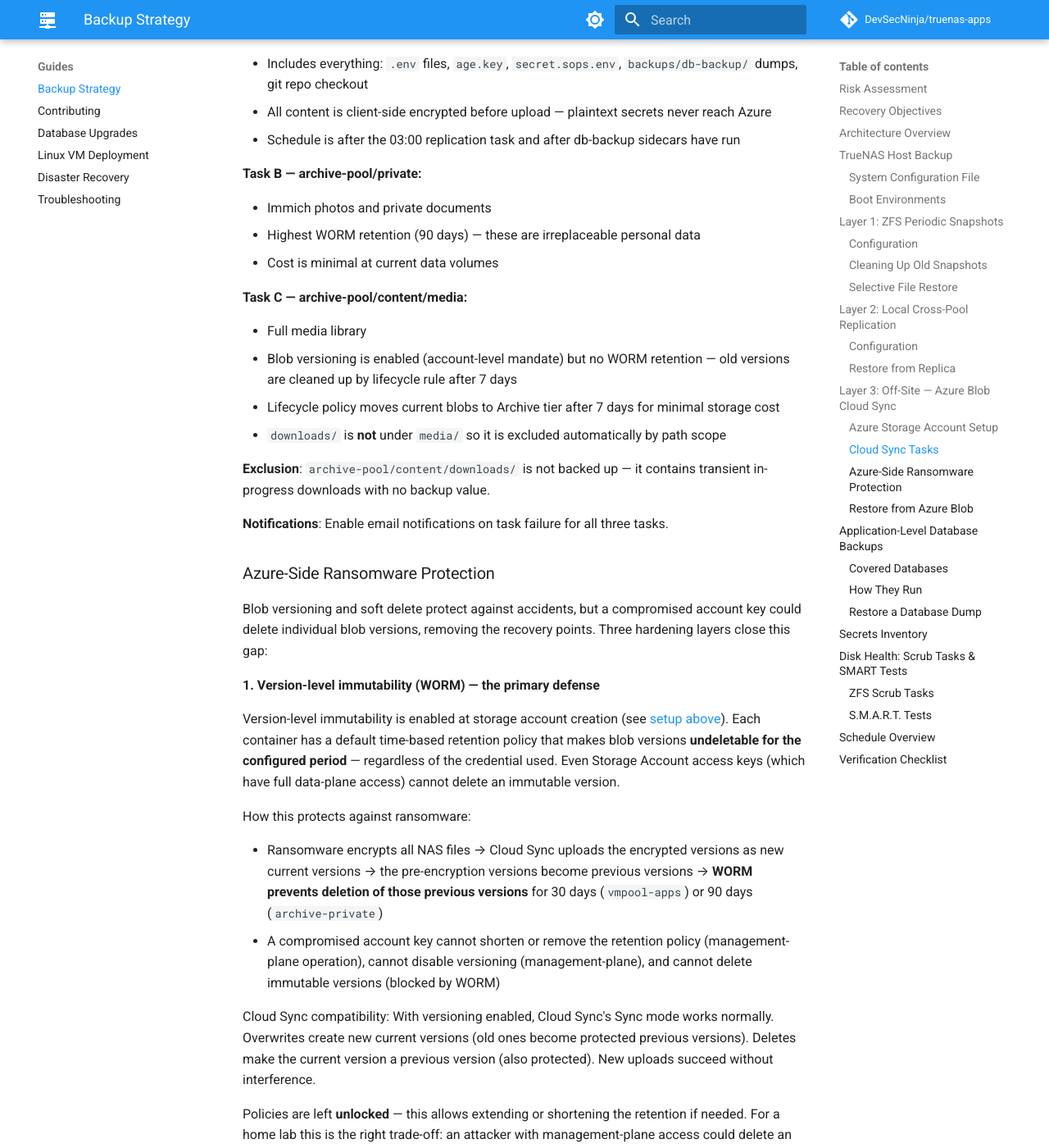
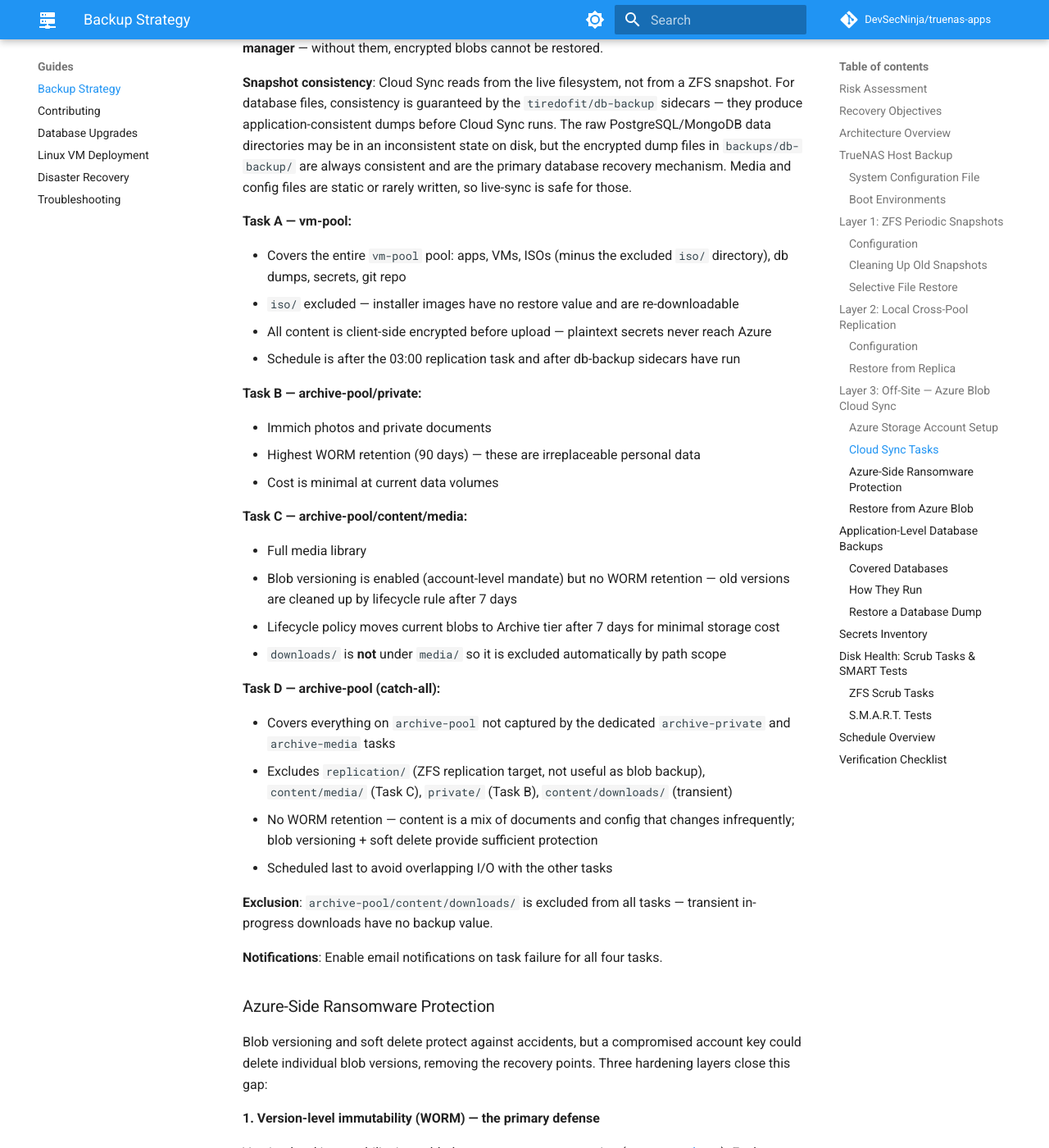
Before and after one commit to DevSecNinja/truenas-apps, an MkDocs documentation site: the page built from docs/BACKUP.md, in a window 1280 px wide and 1400 px high, scrolled down 11067 px. Shown: the whole window at 82% size. Built offline with MkDocs 1.6.1 and Material for MkDocs 9.7.7, drawn with Linux system fonts in a browser that asks for light colours; comment, search, counter and statistics services are not loaded; some of the changed text lies outside the part shown.

Commit message:
docs: update backup documentation to correct references to 'vm-pool' and enhance clarity on Cloud Sync tasks

````diff
--- a/docs/BACKUP.md
+++ b/docs/BACKUP.md
@@ -38,7 +38,7 @@
     end
 
     subgraph Azure["Azure Blob Storage\n(encrypted uploads)"]
-        B1["vmpool-apps\nCool tier"]
+        B1["vm-pool\nCool tier"]
         B2["archive-private\nCool tier"]
         B3["archive-media\nArchive tier"]
     end
@@ -75,7 +75,7 @@
 
 Also save an initial **system debug file** (~6 MB `.tgz`) via **System → Advanced Settings → Save Debug** as a baseline reference. Upload it to the same password manager entry.
 
-To include the config file in automated off-site backups, save it into the git repo tree (e.g. `/mnt/vm-pool/apps/truenas-config/`) so it gets picked up by the `vmpool-apps` Cloud Sync task. The file is client-side encrypted before upload.
+To include the config file in automated off-site backups, save it into the git repo tree (e.g. `/mnt/vm-pool/apps/truenas-config/`) so it gets picked up by the `vm-pool` Cloud Sync task. The file is client-side encrypted before upload.
 
 ### Boot Environments
 
@@ -157,7 +157,7 @@
 
 ### Configuration
 
-1. Create the **parent container** dataset in TrueNAS → Datasets → Add Dataset. The replication task will create the child (`vm-pool-apps`) automatically on first run — do not pre-create it.
+1. Create the **parent container** dataset in TrueNAS → Datasets → Add Dataset. The replication task will create the child (`vm-pool`) automatically on first run — do not pre-create it.
 
    | Setting            | Value                                                                                  |
    | ------------------ | -------------------------------------------------------------------------------------- |
@@ -268,15 +268,16 @@
 
 > **Important**: Version-level immutability cannot be disabled once enabled. This is intentional — it prevents a compromised credential from removing the protection. See [Azure-Side Ransomware Protection](#azure-side-ransomware-protection).
 
-Create three blob containers (all with version-level immutability support inherited from the account):
+Create four blob containers (all with version-level immutability support inherited from the account):
 
-| Container         | WORM retention (default) | Soft delete (blobs) | Purpose                                    |
-| ----------------- | ------------------------ | ------------------- | ------------------------------------------ |
-| `vmpool-apps`     | **30 days** (unlocked)   | 14 days             | App databases, state, secrets, config      |
-| `archive-private` | **90 days** (unlocked)   | 30 days             | Immich photos, private documents           |
-| `archive-media`   | None                     | 14 days             | Media library (movies, music, TV, YouTube) |
+| Container         | WORM retention (default) | Soft delete (blobs) | Purpose                                                                |
+| ----------------- | ------------------------ | ------------------- | ---------------------------------------------------------------------- |
+| `vm-pool`         | **30 days** (unlocked)   | 14 days             | Apps, VMs, db dumps, secrets, config (whole pool)                      |
+| `archive-pool`    | None                     | 14 days             | Catch-all: docs, config — excludes replication/media/private/downloads |
+| `archive-private` | **90 days** (unlocked)   | 30 days             | Immich photos, private documents                                       |
+| `archive-media`   | None                     | 14 days             | Media library (movies, music, TV, YouTube)                             |
 
-The **WORM retention** column is the default time-based retention policy for each container. During the retention period, blob versions **cannot be deleted by any credential** — not even account keys. Leave policies **unlocked** (allows adjustment; locking is for regulatory compliance). The `archive-media` container has no retention policy — media is replaceable and the versioning + lifecycle overhead should be kept minimal.
+The **WORM retention** column is the default time-based retention policy for each container. During the retention period, blob versions **cannot be deleted by any credential** — not even account keys. Leave policies **unlocked** (allows adjustment; locking is for regulatory compliance). The `archive-pool` and `archive-media` containers have no retention policy — their content is either replaceable or already covered by the pool-level policy elsewhere.
 
 For the `archive-media` container, create two **Lifecycle Management** rules:
 
@@ -291,21 +292,23 @@
 
 Create these tasks in TrueNAS → Data Protection → Cloud Sync Tasks. **All tasks use TrueNAS encryption** (rclone crypt) — data is encrypted on the NAS before upload.
 
-| Task | Source path                       | Azure container   | Schedule    | Transfer mode |
-| ---- | --------------------------------- | ----------------- | ----------- | ------------- |
-| A    | `/mnt/vm-pool/apps`               | `vmpool-apps`     | Daily 04:00 | Sync          |
-| B    | `/mnt/archive-pool/private`       | `archive-private` | Daily 05:00 | Sync          |
-| C    | `/mnt/archive-pool/content/media` | `archive-media`   | Daily 06:00 | Sync          |
+| Task | Source path                       | Exclude                                                                    | Azure container   | Schedule    | Transfer mode |
+| ---- | --------------------------------- | -------------------------------------------------------------------------- | ----------------- | ----------- | ------------- |
+| A    | `/mnt/vm-pool`                    | `iso/`, `.zfs`                                                             | `vm-pool`         | Daily 04:00 | Sync          |
+| B    | `/mnt/archive-pool/private`       | `.zfs`                                                                     | `archive-private` | Daily 05:00 | Sync          |
+| C    | `/mnt/archive-pool/content/media` | `.zfs`                                                                     | `archive-media`   | Daily 06:00 | Sync          |
+| D    | `/mnt/archive-pool`               | `replication/`, `content/media/`, `private/`, `content/downloads/`, `.zfs` | `archive-pool`    | Daily 07:00 | Sync          |
 
 **Exclude `.zfs` directories**: On every Cloud Sync task, add `.zfs` (or `.zfs/**`) to the **Exclude** list. Without this, rclone may traverse `.zfs/snapshot/` directories and upload every historical snapshot — multiplying storage costs and upload time. This is the most common Cloud Sync misconfiguration.
 
-**Encryption**: When creating each task, enable **Encryption** in the task settings. TrueNAS will prompt for a passphrase and salt. Use the same passphrase for all three tasks (simpler key management) or unique ones per task (stronger isolation). **Store the passphrase and salt in your password manager** — without them, encrypted blobs cannot be restored.
+**Encryption**: When creating each task, enable **Encryption** in the task settings. TrueNAS will prompt for a passphrase and salt. Use the same passphrase for all four tasks (simpler key management) or unique ones per task (stronger isolation). **Store the passphrase and salt in your password manager** — without them, encrypted blobs cannot be restored.
 
 **Snapshot consistency**: Cloud Sync reads from the live filesystem, not from a ZFS snapshot. For database files, consistency is guaranteed by the `tiredofit/db-backup` sidecars — they produce application-consistent dumps before Cloud Sync runs. The raw PostgreSQL/MongoDB data directories may be in an inconsistent state on disk, but the encrypted dump files in `backups/db-backup/` are always consistent and are the primary database recovery mechanism. Media and config files are static or rarely written, so live-sync is safe for those.
 
-**Task A — vm-pool/apps:**
+**Task A — vm-pool:**
 
-- Includes everything: `.env` files, `age.key`, `secret.sops.env`, `backups/db-backup/` dumps, git repo checkout
+- Covers the entire `vm-pool` pool: apps, VMs, ISOs (minus the excluded `iso/` directory), db dumps, secrets, git repo
+- `iso/` excluded — installer images have no restore value and are re-downloadable
 - All content is client-side encrypted before upload — plaintext secrets never reach Azure
 - Schedule is after the 03:00 replication task and after db-backup sidecars have run
 
@@ -322,9 +325,16 @@
 - Lifecycle policy moves current blobs to Archive tier after 7 days for minimal storage cost
 - `downloads/` is **not** under `media/` so it is excluded automatically by path scope
 
-**Exclusion**: `archive-pool/content/downloads/` is not backed up — it contains transient in-progress downloads with no backup value.
+**Task D — archive-pool (catch-all):**
 
-**Notifications**: Enable email notifications on task failure for all three tasks.
+- Covers everything on `archive-pool` not captured by the dedicated `archive-private` and `archive-media` tasks
+- Excludes `replication/` (ZFS replication target, not useful as blob backup), `content/media/` (Task C), `private/` (Task B), `content/downloads/` (transient)
+- No WORM retention — content is a mix of documents and config that changes infrequently; blob versioning + soft delete provide sufficient protection
+- Scheduled last to avoid overlapping I/O with the other tasks
+
+**Exclusion**: `archive-pool/content/downloads/` is excluded from all tasks — transient in-progress downloads have no backup value.
+
+**Notifications**: Enable email notifications on task failure for all four tasks.
 
 ### Azure-Side Ransomware Protection
 
@@ -336,7 +346,7 @@
 
 How this protects against ransomware:
 
-- Ransomware encrypts all NAS files → Cloud Sync uploads the encrypted versions as new current versions → the pre-encryption versions become previous versions → **WORM prevents deletion of those previous versions** for 30 days (`vmpool-apps`) or 90 days (`archive-private`)
+- Ransomware encrypts all NAS files → Cloud Sync uploads the encrypted versions as new current versions → the pre-encryption versions become previous versions → **WORM prevents deletion of those previous versions** for 30 days (`vm-pool`) or 90 days (`archive-private`)
 - A compromised account key cannot shorten or remove the retention policy (management-plane operation), cannot disable versioning (management-plane), and cannot delete immutable versions (blocked by WORM)
 
 Cloud Sync compatibility: With versioning enabled, Cloud Sync's Sync mode works normally. Overwrites create new current versions (old ones become protected previous versions). Deletes make the current version a previous version (also protected). New uploads succeed without interference.
@@ -376,10 +386,10 @@
 
 ```sh
 # List files in the encrypted remote (decrypted view)
-rclone ls azure-crypt:vmpool-apps/services/outline/backups/
+rclone ls azure-crypt:vm-pool/apps/services/outline/backups/
 
 # Copy a single directory
-rclone copy azure-crypt:vmpool-apps/services/outline/backups/ /mnt/vm-pool/apps/services/outline/backups/
+rclone copy azure-crypt:vm-pool/apps/services/outline/backups/ /mnt/vm-pool/apps/services/outline/backups/
 ```
 
 This requires configuring an rclone remote with the crypt wrapper and appropriate credentials. See the [rclone crypt documentation](https://rclone.org/crypt/).
@@ -538,9 +548,10 @@
 | Every hour              | vm-pool snapshot                                   | ZFS Periodic Snapshot  |
 | Every day               | archive-pool snapshot                              | ZFS Periodic Snapshot  |
 | 03:00 daily             | vm-pool → archive-pool replication                 | ZFS Replication        |
-| 04:00 daily             | vm-pool/apps → Azure `vmpool-apps`                 | Cloud Sync (encrypted) |
+| 04:00 daily             | vm-pool → Azure `vm-pool`                          | Cloud Sync (encrypted) |
 | 05:00 daily             | archive-pool/private → Azure `archive-private`     | Cloud Sync (encrypted) |
 | 06:00 daily             | archive-pool/content/media → Azure `archive-media` | Cloud Sync (encrypted) |
+| 07:00 daily             | archive-pool (catch-all) → Azure `archive-pool`    | Cloud Sync (encrypted) |
 | On each `dccd.sh` run   | Database dumps (all 4 DBs)                         | `tiredofit/db-backup`  |
 
 Tasks are staggered to avoid overlapping I/O on the NAS.
@@ -552,8 +563,8 @@
 Run these checks after initial setup and periodically (monthly recommended):
 
 - [ ] Replication task status shows **Success** in TrueNAS → Data Protection
-- [ ] `archive-pool/replication/vm-pool-apps` has recent snapshots: `zfs list -t snapshot -r archive-pool/replication`
-- [ ] All three Cloud Sync tasks show **Success** in TrueNAS → Data Protection
+- [ ] `archive-pool/replication/vm-pool` has recent snapshots: `zfs list -t snapshot -r archive-pool/replication`
+- [ ] All four Cloud Sync tasks show **Success** in TrueNAS → Data Protection
 - [ ] Encrypted blobs are visible in Azure Portal for each container
 - [ ] Blob versioning is active on all containers (account-level setting, verify in Portal → Data Protection)
 - [ ] Snapshot browse test: `ls /mnt/vm-pool/apps/.zfs/snapshot/` shows recent entries
@@ -568,7 +579,7 @@
 - [ ] TrueNAS system config file is exported and stored in password manager (re-export after config changes)
 - [ ] Boot environment exists as a pre-upgrade rollback point
 - [ ] Version-level immutability is enabled on the Azure Storage Account (cannot be changed after creation)
-- [ ] WORM retention policies are set: `vmpool-apps` (30 days), `archive-private` (90 days), `archive-media` (none)
+- [ ] WORM retention policies are set: `vm-pool` (30 days), `archive-private` (90 days), `archive-pool` and `archive-media` (none)
 - [ ] Resource lock (`Delete`) exists on the Azure Storage Account: Portal → Locks
 - [ ] Container soft delete is enabled on the Azure Storage Account (≥ 7 days)
 - [ ] Account key is rotated periodically (Portal → Security + networking → Access keys)
````
